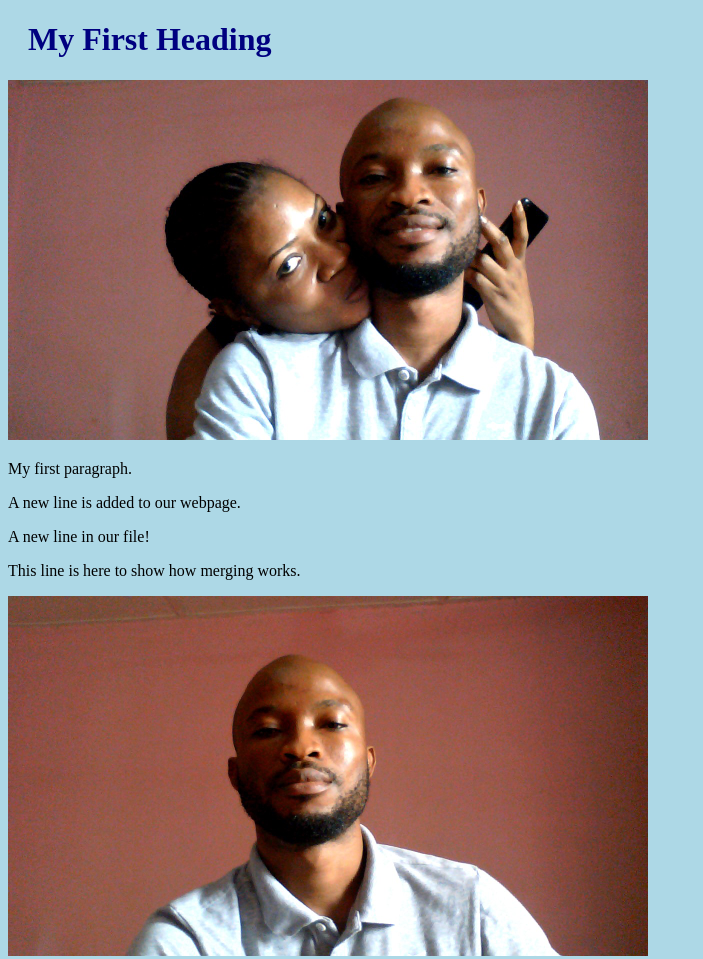
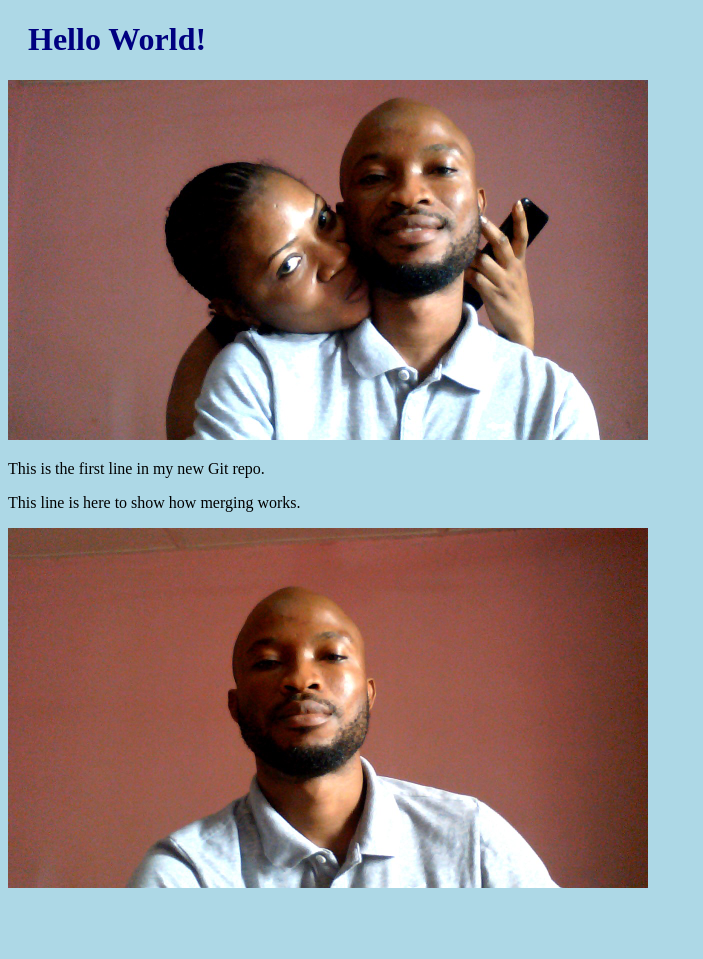
Before and after one commit to EmmanuelJerry/my-hello-world, a plain HTML site: page index.html in a window 1280 px wide. Shown: the whole page, without its empty margins (0-703 px from the left). After the commit the page ends 900 px from the top, so only its background shows below. Drawn offline with Linux system fonts and the light colour scheme.

Commit message:
Update index.html with basic meta
Added some meta tags to index.html

```diff
--- a/index.html
+++ b/index.html
@@ -1,17 +1,16 @@
 <!DOCTYPE html>
-<html>
+<html lang = "en">
 <head>
+<meta charset = "UTF-8">
 <title>Hello World!</title>
-<link rel="stylesheet" href="bluestyle.css">
+<meta name = "viewport" content = "width=device-width,initial-scale=1">
+<link rel = "stylesheet" href = "bluestyle.css">
 </head>
 <body>
 
-<h1>My First Heading</h1>
-
+<h1>Hello World!</h1>
 <div><img src="WIN_20230813_133806.JPG" alt="Hello World from Space" style="width:100%;max-width:640px"></div>
-<p>My first paragraph.</p>
-<p>A new line is added to our webpage.</p>
-<p>A new line in our file!</p>
+<p>This is the first line in my new Git repo.</p>
 <p>This line is here to show how merging works.</p>
 <div><img src="WIN_20230813_133559.JPG" alt="Hello Git" style="width:100%;max-width:640px"></div>
 
```
